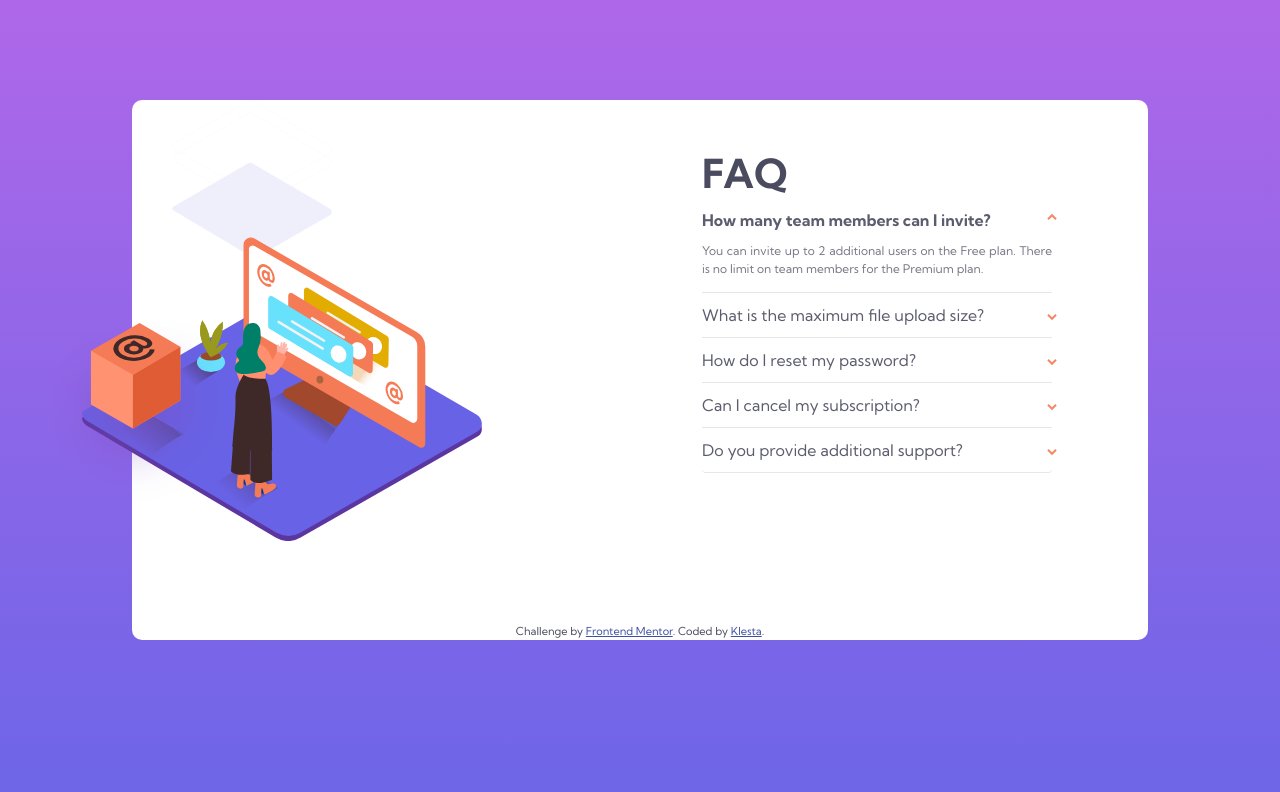
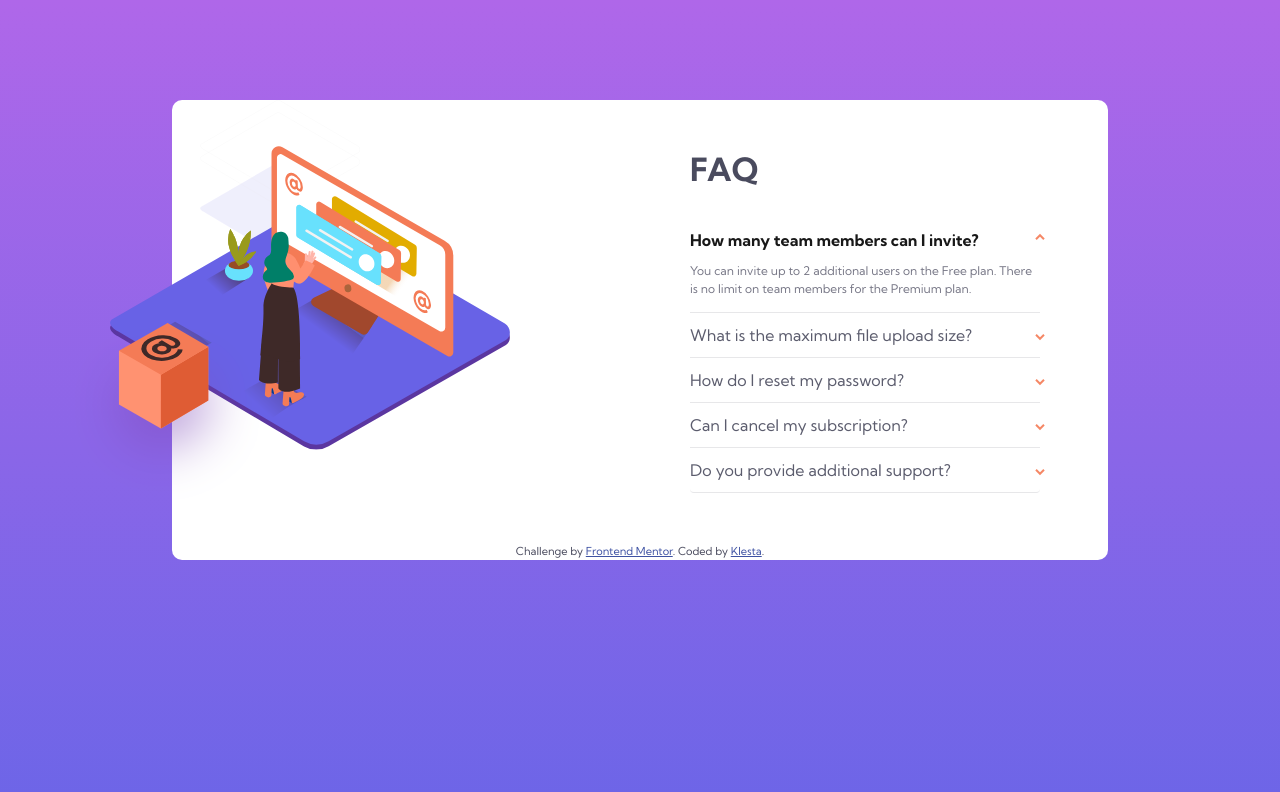
Before and after one commit to klezi10/Coding-Challenge-faq-accordion-card, a plain HTML site: page index.html in a window 1280 px wide. Drawn offline with nearby package versions, Linux system fonts and the light colour scheme.

Commit message:
fixed some text styling and spacing

```diff
--- a/index.html
+++ b/index.html
@@ -49,7 +49,7 @@
           </div>
           <div class="col-6">
             <section class="accordion">
-              <h1>FAQ</h1>
+              <h2>FAQ</h2>
               <div class="accordion-item active">
                 <div class="label">How many team members can I invite?</div>
                 <div class="content">
--- a/style.css
+++ b/style.css
@@ -11,14 +11,19 @@ body {
   color: hsl(237, 12%, 33%);
 }
 
-h1 {
+.col-6 {
+  padding: 0;
+}
+
+h2 {
   font-weight: 700;
   margin: 0;
+  padding-bottom: 30px;
 }
 
 .container {
   margin: 100px auto;
-  width: 1040px;
+  width: 960px;
 }
 
 .app {
@@ -59,7 +64,6 @@ h1 {
   font-size: 12px;
   position: relative;
   height: 0;
-  text-align: justify;
   overflow: hidden;
   transition: 0.5s;
 }
@@ -79,6 +83,7 @@ h1 {
 
 .accordion .accordion-item.active .label {
   font-weight: 700;
+  color: black;
 }
 
 .accordion-item {
@@ -104,7 +109,7 @@ h1 {
   position: absolute;
   display: flex;
   width: 100%;
-  transform: translateY(45%);
+  transform: translateY(15%);
   left: -50px;
   z-index: 1;
 }
@@ -121,8 +126,6 @@ h1 {
 .attribution {
   font-size: 11px;
   text-align: center;
-  margin-top: 100px;
-  /* edit margin later */
 }
 .attribution a {
   color: hsl(228, 45%, 44%);
```
